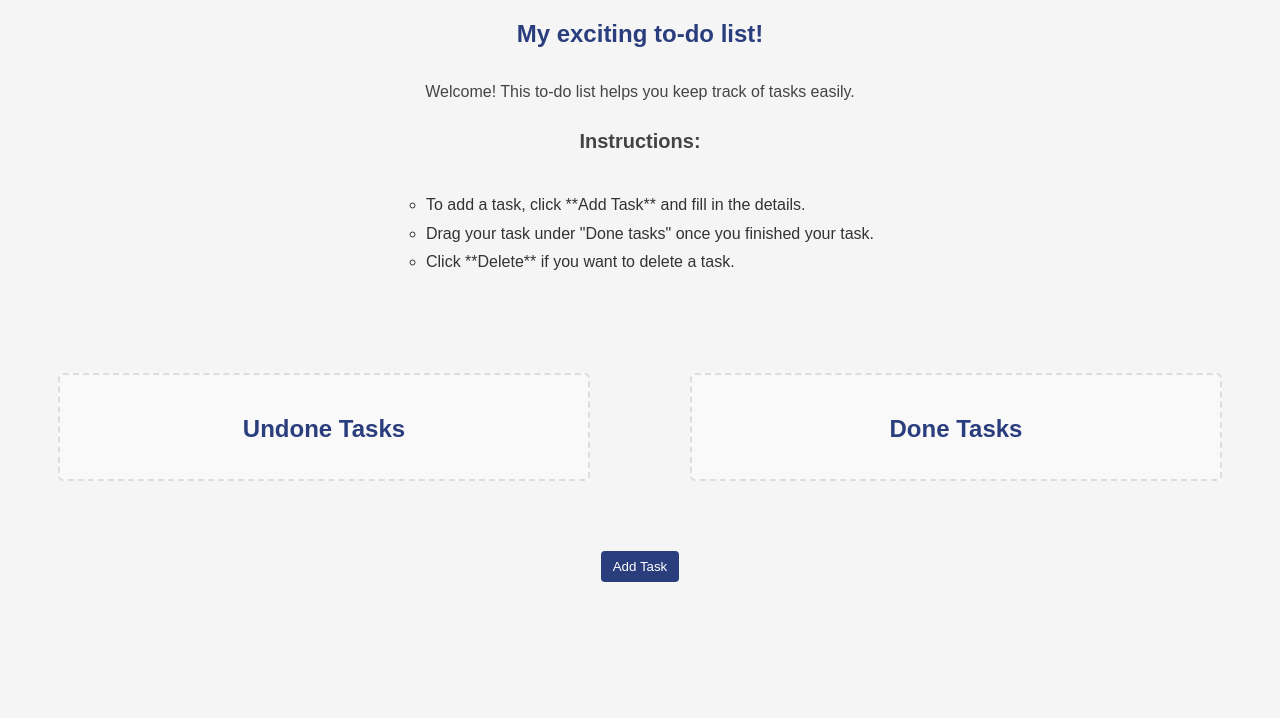
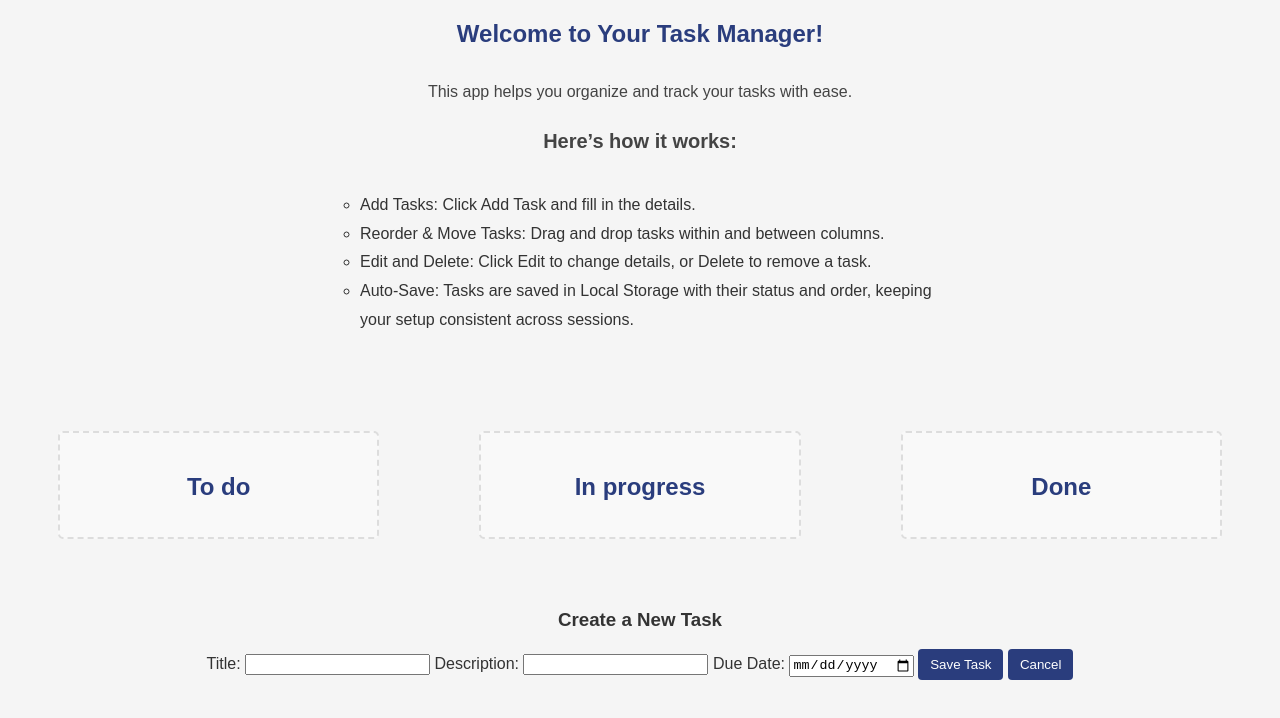
Before and after one commit to hadarofri/to-do-list, a plain HTML site: page index.html in a window 1280 px wide. Both pictures are taken after a click on the button "Add Task". Drawn offline with Linux system fonts and the light colour scheme.

Commit message:
Update index.html
to do list task - part 2

```diff
--- a/index.html
+++ b/index.html
@@ -9,32 +9,55 @@
   </head>
 
   <body>
-    <h3 class="title">
-        My exciting to-do list!
-    </h3>
+    <h3 class="title"> Welcome to Your Task Manager!</h3>
+
     <div class="description">
-        <p>Welcome! This to-do list helps you keep track of tasks easily.</p>
-        <p><strong>Instructions:</strong></p>
+        <p>This app helps you organize and track your tasks with ease.
+        </p>
+        <p> <strong>Here’s how it works:</strong></p>
         <ul>
-            <li>To add a task, click **Add Task** and fill in the details.</li>
-            <li>Drag your task under "Done tasks" once you finished your task.</li>
-            <li>Click **Delete** if you want to delete a task.</li>
+            <li>Add Tasks: Click Add Task and fill in the details.</li>
+            <li>Reorder & Move Tasks: Drag and drop tasks within and between columns.</li>
+            <li>Edit and Delete: Click Edit to change details, or Delete to remove a task.</li>
+            <li>Auto-Save: Tasks are saved in Local Storage with their status and order, keeping your setup consistent across sessions.</li>
         </ul>
     </div>
     <main>
         <div class="container">
-            <div id="undone-tasks" class="task-column" ondrop="drop(event)" ondragover="allowDrop(event)">
-                <h2>Undone Tasks</h2>
+            <div id="todo-tasks" class="task-column" ondrop="drop(event)" ondragover="allowDrop(event)">
+                <h2>To do</h2>
+                <ul></ul>
+            </div>
+
+            <div id="inprogress-tasks" class="task-column" ondrop="drop(event)" ondragover="allowDrop(event)">
+                <h2>In progress</h2>
                 <ul></ul>
             </div>
 
             <div id="done-tasks" class="task-column" ondrop="drop(event)" ondragover="allowDrop(event)">
-                <h2>Done Tasks</h2>
+                <h2>Done</h2>
                 <ul></ul>
             </div>
+
         </div>
 
         <button id="myButton">Add Task</button>
+        <div class="task-form-container" id="taskFormContainer" style="display: none;">
+            <h3>Create a New Task</h3>
+            <form id="taskForm">
+                <label for="title">Title:</label>
+                <input type="text" id="title" required>
+
+                <label for="description">Description:</label>
+                <input type="text" id="description">
+
+                <label for="dueDate">Due Date:</label>
+                <input type="date" id="dueDate" required>
+
+                <button type="submit">Save Task</button>
+                <button type="button" onclick="toggleForm()">Cancel</button>
+            </form>
+        </div>
   </body>
 
 </html>
```
